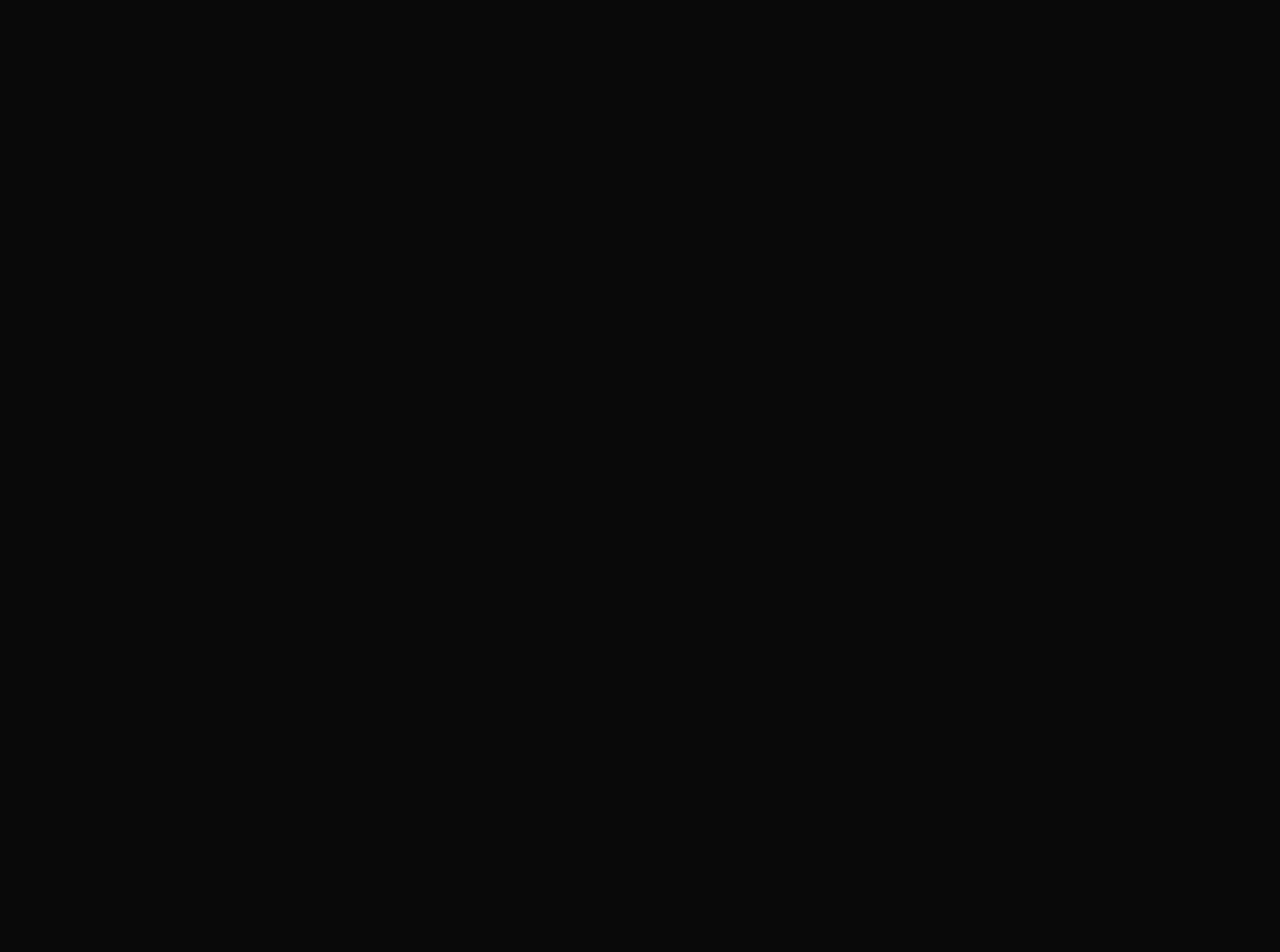
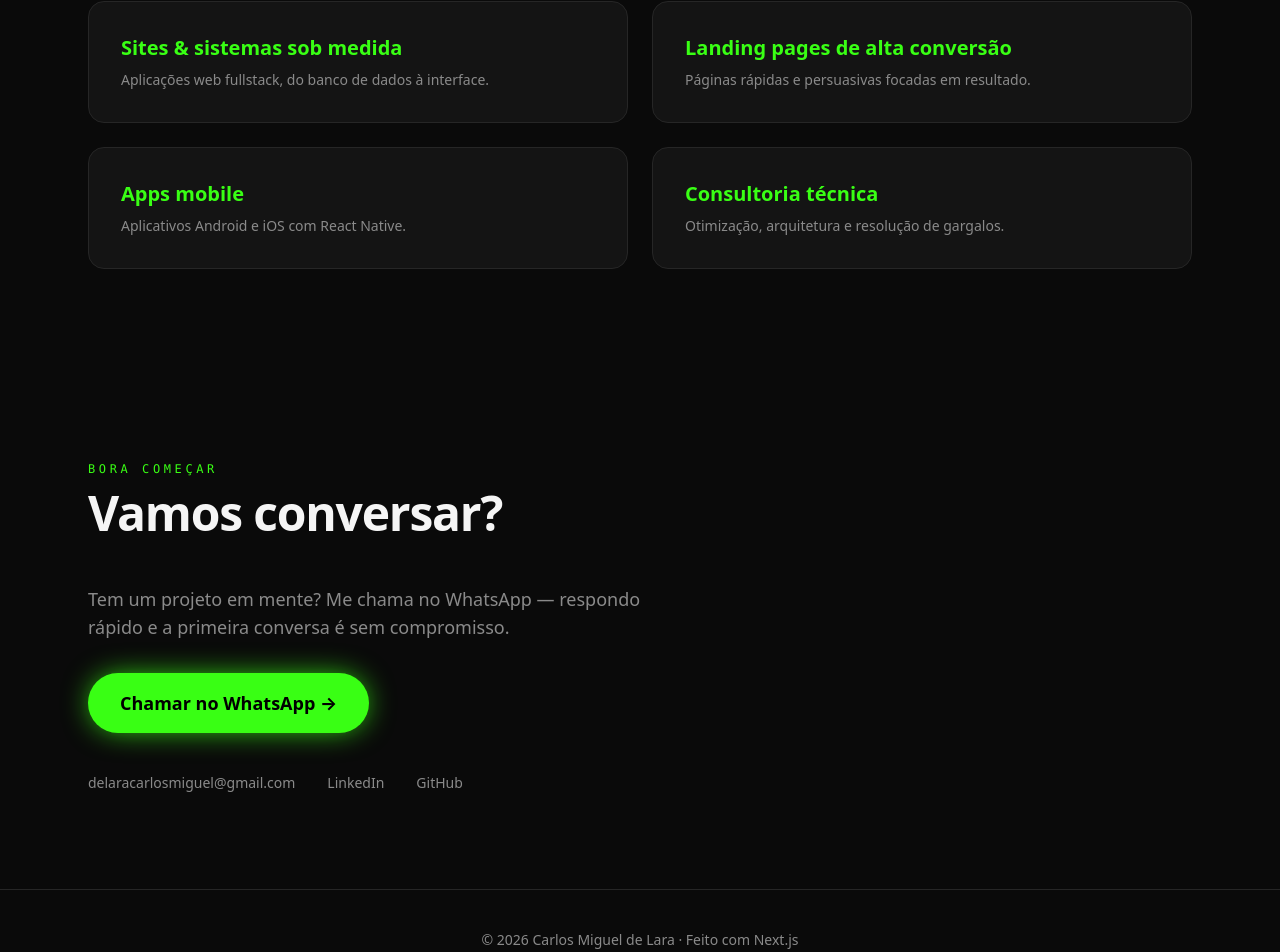
Before and after one commit to Carlos-hub/portfolio, a Next.js app: page / in a window 1280 px wide. Shown: the part 2714-3666 px from the top of the page. Before the commit the page ends 2495 px from the top, so only its background shows below. Built offline with nearby package versions, Linux system fonts and the light colour scheme; no server answers.

Commit message:
feat: services, contact, footer — complete single-page portfolio

```diff
--- a/app/page.tsx
+++ b/app/page.tsx
@@ -2,6 +2,9 @@
 import Pulse from "@/components/Pulse";
 import Featured from "@/components/Featured";
 import RecentActivity from "@/components/RecentActivity";
+import Services from "@/components/Services";
+import Contact from "@/components/Contact";
+import Footer from "@/components/Footer";
 import {
   fetchRepos,
   computePulseStats,
@@ -26,6 +29,9 @@
       <Pulse stats={stats} />
       <Featured projects={featured} />
       <RecentActivity repos={recent} />
+      <Services />
+      <Contact />
+      <Footer />
     </main>
   );
 }
--- /dev/null
+++ b/components/Contact.tsx
@@ -0,0 +1,43 @@
+import Section from "./Section";
+import WhatsappButton from "./WhatsappButton";
+
+export default function Contact() {
+  return (
+    <Section id="contato" eyebrow="Bora começar" title="Vamos conversar?">
+      <p className="max-w-xl text-lg text-muted">
+        Tem um projeto em mente? Me chama no WhatsApp — respondo rápido e a
+        primeira conversa é sem compromisso.
+      </p>
+      <div className="mt-8">
+        <WhatsappButton
+          label="Chamar no WhatsApp →"
+          message="Olá Carlos! Quero conversar sobre um projeto."
+        />
+      </div>
+      <div className="mt-10 flex flex-wrap gap-x-8 gap-y-2 text-sm text-muted">
+        <a
+          className="hover:text-accent"
+          href="mailto:delaracarlosmiguel@gmail.com"
+        >
+          delaracarlosmiguel@gmail.com
+        </a>
+        <a
+          className="hover:text-accent"
+          href="https://www.linkedin.com/in/carlos-hub/"
+          target="_blank"
+          rel="noopener noreferrer"
+        >
+          LinkedIn
+        </a>
+        <a
+          className="hover:text-accent"
+          href="https://github.com/Carlos-hub"
+          target="_blank"
+          rel="noopener noreferrer"
+        >
+          GitHub
+        </a>
+      </div>
+    </Section>
+  );
+}
--- /dev/null
+++ b/components/Footer.tsx
@@ -0,0 +1,7 @@
+export default function Footer() {
+  return (
+    <footer className="border-t border-border px-6 py-10 text-center text-sm text-muted">
+      © {new Date().getFullYear()} Carlos Miguel de Lara · Feito com Next.js
+    </footer>
+  );
+}
--- /dev/null
+++ b/components/Services.tsx
@@ -0,0 +1,38 @@
+import Section from "./Section";
+
+const SERVICES = [
+  {
+    title: "Sites & sistemas sob medida",
+    desc: "Aplicações web fullstack, do banco de dados à interface.",
+  },
+  {
+    title: "Landing pages de alta conversão",
+    desc: "Páginas rápidas e persuasivas focadas em resultado.",
+  },
+  {
+    title: "Apps mobile",
+    desc: "Aplicativos Android e iOS com React Native.",
+  },
+  {
+    title: "Consultoria técnica",
+    desc: "Otimização, arquitetura e resolução de gargalos.",
+  },
+];
+
+export default function Services() {
+  return (
+    <Section id="servicos" eyebrow="Como posso ajudar" title="Serviços">
+      <div className="grid gap-6 sm:grid-cols-2">
+        {SERVICES.map((s) => (
+          <div
+            key={s.title}
+            className="rounded-2xl border border-border bg-card p-8"
+          >
+            <h3 className="text-xl font-bold text-accent">{s.title}</h3>
+            <p className="mt-2 text-sm text-muted">{s.desc}</p>
+          </div>
+        ))}
+      </div>
+    </Section>
+  );
+}
```
